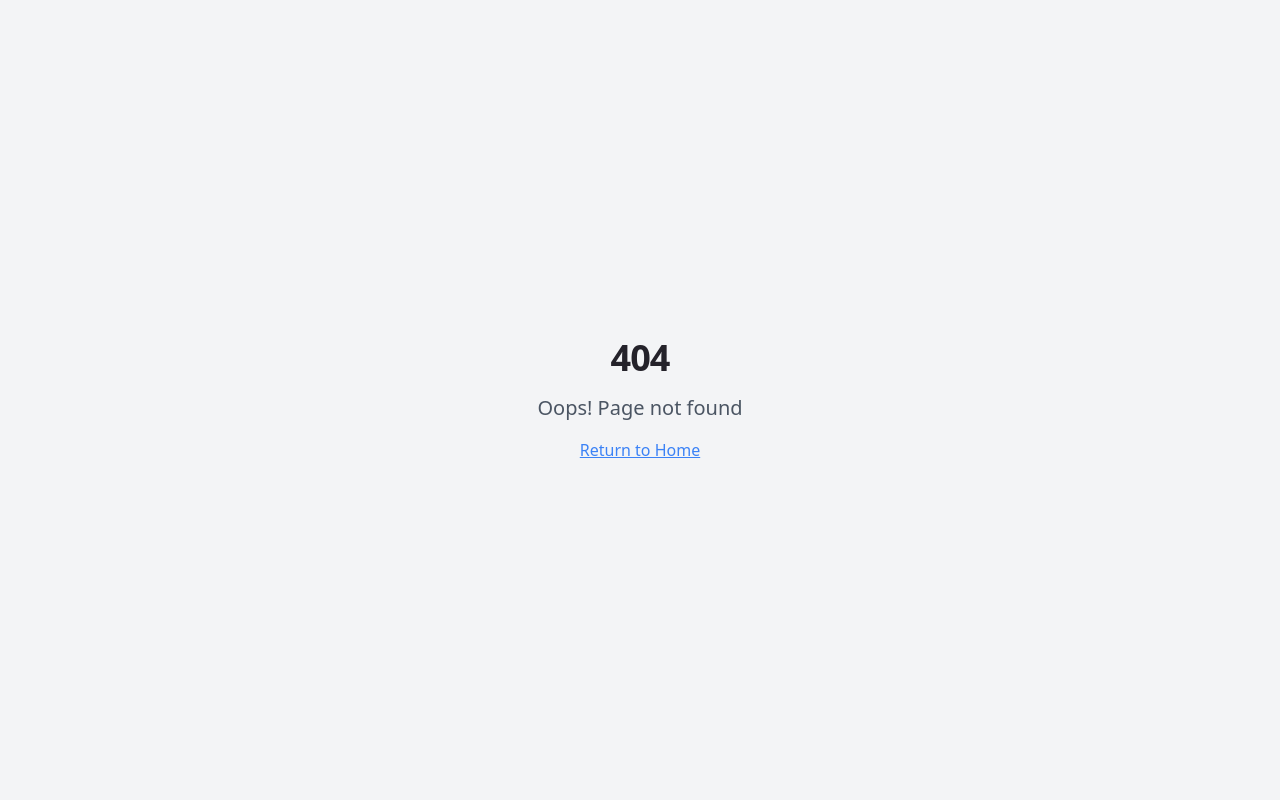
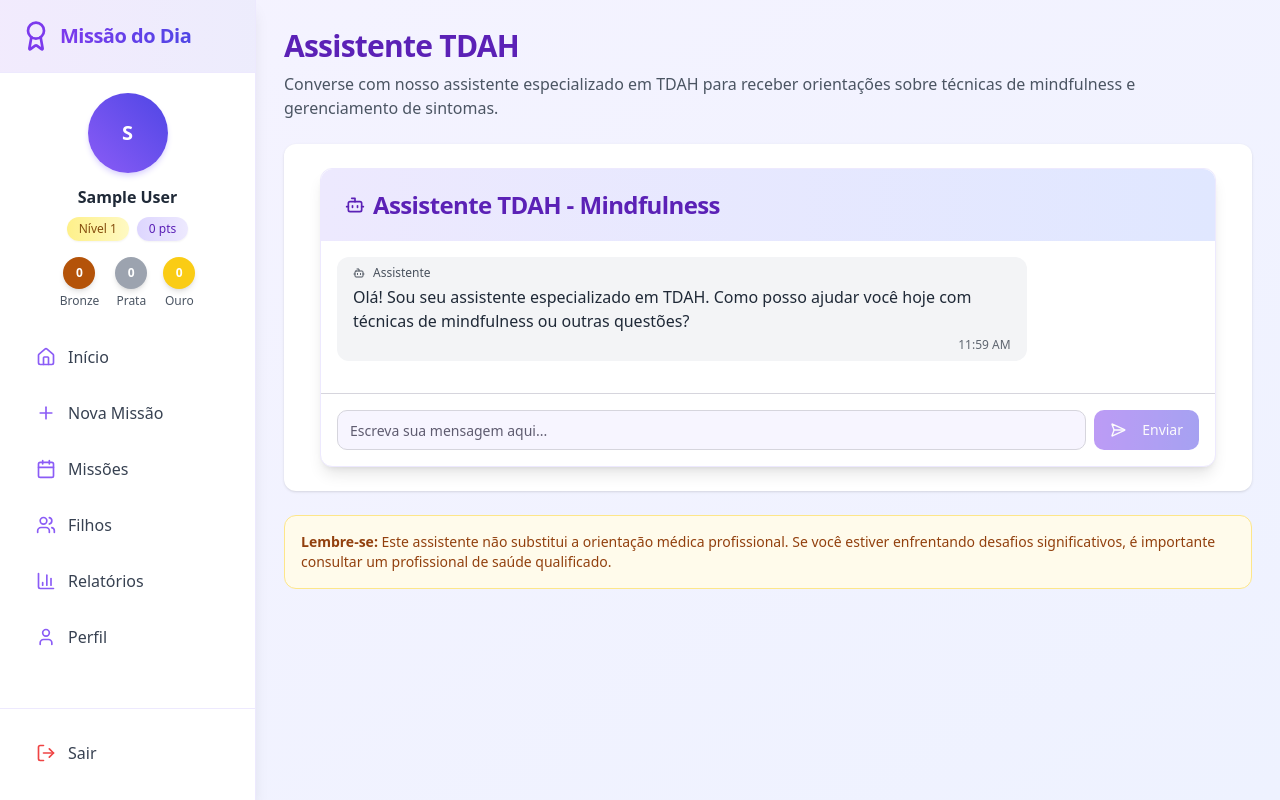
Before and after one commit to andersonmenezes2025/dia-a-dia-missao, a React (Vite) app: page /chat-tdah in a window 1280 px wide. Before the commit this address had no page. Built offline with nearby package versions, Linux system fonts and the light colour scheme; sample sign-in values are in the browser's storage.

Commit message:
Add chat feature with n8n integration
Implement a chat feature that integrates with an n8n webhook to provide users with advice and support related to ADHD. The chat will receive user input, send it to the n8n webhook, process the response, and display the output within the app.

```diff
--- a/src/App.tsx
+++ b/src/App.tsx
@@ -20,6 +20,7 @@ const Reports = lazy(() => import("./pages/Reports"));
 const Missions = lazy(() => import("./pages/Missions"));
 const ChildMissions = lazy(() => import("./pages/ChildMissions"));
 const HealthInfo = lazy(() => import("./pages/HealthInfo"));
+const TDAHChat = lazy(() => import("./pages/TDAHChat"));
 import NotFound from "./pages/NotFound";
 import PrivateRoute from "./components/PrivateRoute";
 import LoadingScreen from "./components/LoadingScreen";
@@ -47,6 +48,7 @@ const App = () => (
                 <Route path="/missoes" element={<PrivateRoute><Missions /></PrivateRoute>} />
                 <Route path="/missoes-filho/:childId" element={<PrivateRoute><ChildMissions /></PrivateRoute>} />
                 <Route path="/saude" element={<PrivateRoute><HealthInfo /></PrivateRoute>} />
+                <Route path="/chat-tdah" element={<PrivateRoute><TDAHChat /></PrivateRoute>} />
                 <Route path="*" element={<NotFound />} />
               </Routes>
             </Suspense>
--- /dev/null
+++ b/src/components/ChatTDAH.tsx
@@ -0,0 +1,181 @@
+
+import React, { useState, useRef, useEffect } from 'react';
+import { Card, CardContent, CardHeader, CardTitle, CardFooter } from '@/components/ui/card';
+import { Button } from '@/components/ui/button';
+import { Input } from '@/components/ui/input';
+import { Textarea } from '@/components/ui/textarea';
+import { SendHorizontal, Bot, User } from 'lucide-react';
+import { useToast } from '@/hooks/use-toast';
+
+interface Message {
+  id: string;
+  content: string;
+  sender: 'user' | 'assistant';
+  timestamp: Date;
+}
+
+const ChatTDAH: React.FC = () => {
+  const [messages, setMessages] = useState<Message[]>([
+    {
+      id: '1',
+      content: 'Olá! Sou seu assistente especializado em TDAH. Como posso ajudar você hoje com técnicas de mindfulness ou outras questões?',
+      sender: 'assistant',
+      timestamp: new Date(),
+    },
+  ]);
+  const [inputMessage, setInputMessage] = useState('');
+  const [isLoading, setIsLoading] = useState(false);
+  const messagesEndRef = useRef<HTMLDivElement>(null);
+  const { toast } = useToast();
+
+  useEffect(() => {
+    scrollToBottom();
+  }, [messages]);
+
+  const scrollToBottom = () => {
+    messagesEndRef.current?.scrollIntoView({ behavior: 'smooth' });
+  };
+
+  const handleSendMessage = async (e: React.FormEvent) => {
+    e.preventDefault();
+
+    if (!inputMessage.trim()) return;
+
+    // Add user message
+    const userMessage: Message = {
+      id: Date.now().toString(),
+      content: inputMessage,
+      sender: 'user',
+      timestamp: new Date(),
+    };
+
+    setMessages(prev => [...prev, userMessage]);
+    setInputMessage('');
+    setIsLoading(true);
+
+    try {
+      // Send message to n8n webhook
+      const response = await fetch('http://localhost:5678/webhook-test/tdah', {
+        method: 'POST',
+        headers: {
+          'Content-Type': 'application/json',
+        },
+        body: JSON.stringify({
+          message: inputMessage,
+          userId: 'user-' + Date.now(), // Unique user identifier
+          timestamp: new Date().toISOString()
+        }),
+      });
+
+      if (!response.ok) {
+        throw new Error('Falha na comunicação com o assistente');
+      }
+
+      const data = await response.json();
+
+      // Add assistant response
+      const assistantResponse: Message = {
+        id: (Date.now() + 1).toString(),
+        content: data.output || 'Desculpe, não consegui processar sua mensagem.',
+        sender: 'assistant',
+        timestamp: new Date(),
+      };
+
+      setMessages(prev => [...prev, assistantResponse]);
+
+    } catch (error) {
+      console.error('Erro ao enviar mensagem:', error);
+      toast({
+        title: "Erro na comunicação",
+        description: "Não foi possível conectar ao assistente. Tente novamente mais tarde.",
+        variant: "destructive",
+      });
+
+      // Add error message from assistant
+      const errorMessage: Message = {
+        id: (Date.now() + 1).toString(),
+        content: "Desculpe, estou enfrentando dificuldades técnicas no momento. Tente novamente em alguns instantes.",
+        sender: 'assistant',
+        timestamp: new Date(),
+      };
+
+      setMessages(prev => [...prev, errorMessage]);
+    } finally {
+      setIsLoading(false);
+    }
+  };
+
+  return (
+    <Card className="w-full max-w-4xl mx-auto shadow-lg border-purple-100">
+      <CardHeader className="bg-gradient-to-r from-purple-100 to-indigo-100 rounded-t-lg">
+        <CardTitle className="flex items-center gap-2 text-purple-800">
+          <Bot className="h-5 w-5" />
+          Assistente TDAH - Mindfulness
+        </CardTitle>
+      </CardHeader>
+      <CardContent className="p-4 max-h-[60vh] overflow-y-auto">
+        <div className="space-y-4">
+          {messages.map((message) => (
+            <div
+              key={message.id}
+              className={`flex ${
+                message.sender === 'user' ? 'justify-end' : 'justify-start'
+              }`}
+            >
+              <div
+                className={`rounded-lg px-4 py-2 max-w-[80%] ${
+                  message.sender === 'user'
+                    ? 'bg-purple-600 text-white'
+                    : 'bg-gray-100 text-gray-800'
+                }`}
+              >
+                <div className="flex items-center gap-2 mb-1 text-xs opacity-80">
+                  {message.sender === 'user' ? (
+                    <>
+                      <span>Você</span>
+                      <User className="h-3 w-3" />
+                    </>
+                  ) : (
+                    <>
+                      <Bot className="h-3 w-3" />
+                      <span>Assistente</span>
+                    </>
+                  )}
+                </div>
+                <p className="whitespace-pre-wrap">{message.content}</p>
+                <div className="text-xs mt-1 opacity-70 text-right">
+                  {message.timestamp.toLocaleTimeString([], {
+                    hour: '2-digit',
+                    minute: '2-digit',
+                  })}
+                </div>
+              </div>
+            </div>
+          ))}
+          <div ref={messagesEndRef} />
+        </div>
+      </CardContent>
+      <CardFooter className="border-t p-4">
+        <form onSubmit={handleSendMessage} className="w-full flex gap-2">
+          <Input
+            value={inputMessage}
+            onChange={(e) => setInputMessage(e.target.value)}
+            placeholder="Escreva sua mensagem aqui..."
+            disabled={isLoading}
+            className="flex-1"
+          />
+          <Button
+            type="submit"
+            disabled={isLoading || !inputMessage.trim()}
+            className="bg-gradient-to-r from-purple-600 to-indigo-600"
+          >
+            <SendHorizontal className="h-4 w-4 mr-2" />
+            Enviar
+          </Button>
+        </form>
+      </CardFooter>
+    </Card>
+  );
+};
+
+export default ChatTDAH;
--- a/src/components/DashboardWidgets.tsx
+++ b/src/components/DashboardWidgets.tsx
@@ -5,17 +5,47 @@ import MedalProgress from './MedalProgress';
 import MedalDetails from './MedalDetails';
 import UpcomingTasks from './UpcomingTasks';
 import MotivationalVoice from './MotivationalVoice';
+import { Card, CardContent, CardHeader, CardTitle } from '@/components/ui/card';
+import { Button } from '@/components/ui/button';
+import { MessageSquareText, Brain } from 'lucide-react';
+import { useNavigate } from 'react-router-dom';
 
 interface DashboardWidgetsProps {
   completedTasksCount: number;
 }
 
 const DashboardWidgets: React.FC<DashboardWidgetsProps> = ({ completedTasksCount }) => {
+  const navigate = useNavigate();
+
   return (
     <div className="grid grid-cols-1 md:grid-cols-2 gap-6">
       <div className="space-y-6">
         <MedalProgress completedTasks={completedTasksCount} />
         <MotivationalVoice />
+
+        {/* New TDAH Chat Widget */}
+        <Card className="overflow-hidden border border-purple-100 shadow-md hover:shadow-lg transition-shadow">
+          <CardHeader className="bg-gradient-to-r from-purple-100 to-indigo-100 py-4">
+            <CardTitle className="flex items-center gap-2 text-purple-800">
+              <Brain className="h-5 w-5" />
+              Assistente TDAH
+            </CardTitle>
+          </CardHeader>
+          <CardContent className="p-4">
+            <div className="space-y-3">
+              <p className="text-sm text-gray-600">
+                Converse com nosso assistente especializado em TDAH para receber orientações personalizadas e técnicas de mindfulness.
+              </p>
+              <Button
+                onClick={() => navigate('/chat-tdah')}
+                className="w-full bg-gradient-to-r from-purple-600 to-indigo-600"
+              >
+                <MessageSquareText className="h-4 w-4 mr-2" />
+                Iniciar Conversa
+              </Button>
+            </div>
+          </CardContent>
+        </Card>
       </div>
       <div className="space-y-6">
         <UpcomingTasks />
--- /dev/null
+++ b/src/pages/TDAHChat.tsx
@@ -0,0 +1,33 @@
+
+import React from 'react';
+import Layout from '@/components/Layout';
+import ChatTDAH from '@/components/ChatTDAH';
+
+const TDAHChat: React.FC = () => {
+  return (
+    <Layout>
+      <div className="space-y-6">
+        <div className="space-y-2">
+          <h1 className="text-3xl font-bold tracking-tight text-purple-800">Assistente TDAH</h1>
+          <p className="text-gray-600">
+            Converse com nosso assistente especializado em TDAH para receber orientações sobre técnicas de mindfulness
+            e gerenciamento de sintomas.
+          </p>
+        </div>
+
+        <div className="bg-white rounded-lg p-4 md:p-6 shadow">
+          <ChatTDAH />
+        </div>
+
+        <div className="bg-amber-50 border border-amber-200 rounded-lg p-4 text-amber-800 text-sm">
+          <p>
+            <span className="font-semibold">Lembre-se:</span> Este assistente não substitui a orientação médica profissional.
+            Se você estiver enfrentando desafios significativos, é importante consultar um profissional de saúde qualificado.
+          </p>
+        </div>
+      </div>
+    </Layout>
+  );
+};
+
+export default TDAHChat;
```
